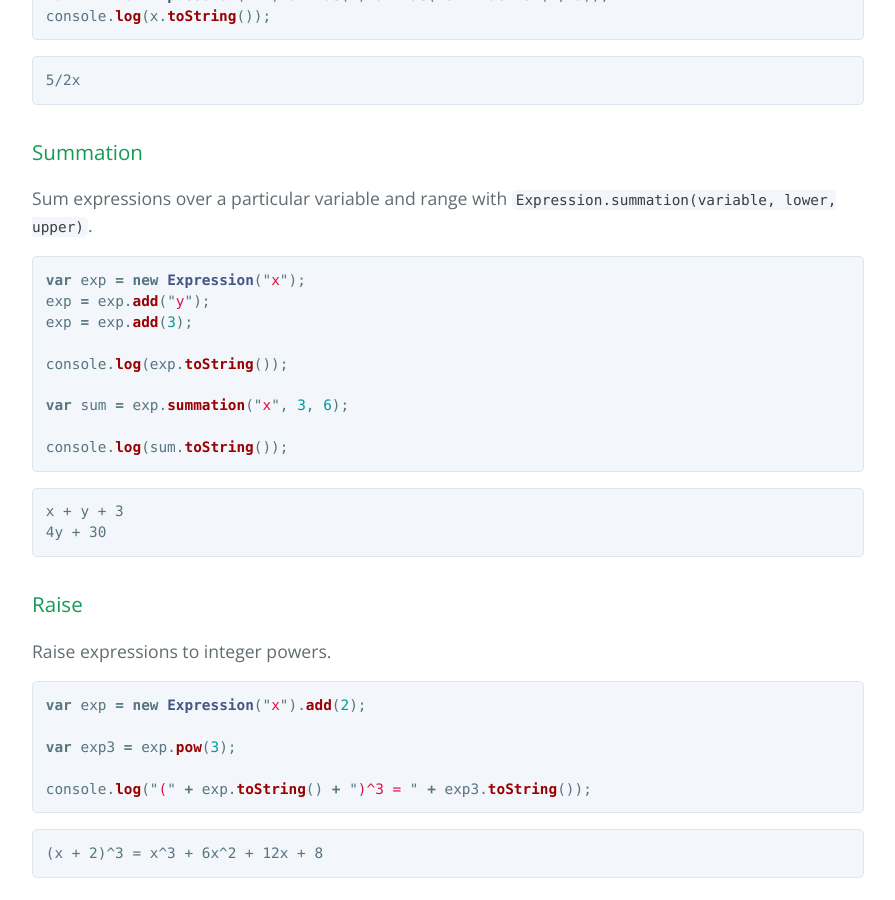
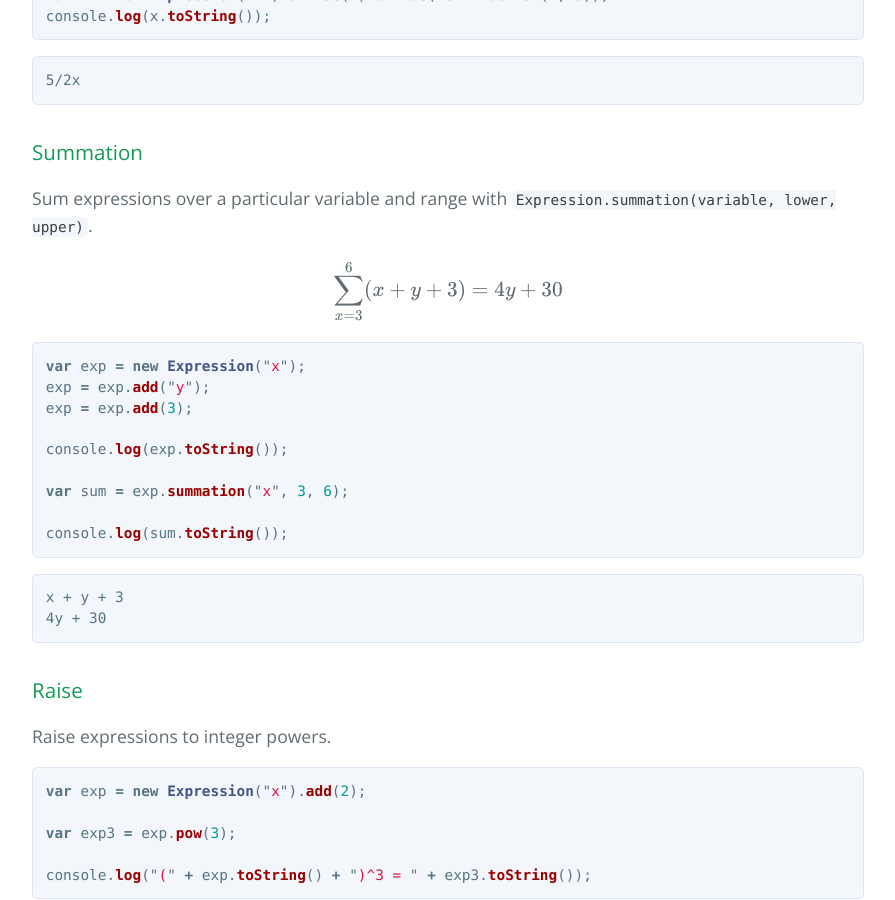
Before and after one commit to nicolewhite/algebra.js, a Jekyll site: the page built from index.md, in a window 1280 px wide and 900 px high, scrolled down 5089 px. Shown: the whole window, without its empty margins (192-1087 px from the left). Built offline with Jekyll 4.4.1, drawn with Linux system fonts in a browser that asks for light colours; nearby versions of some CDN libraries; Markdown is read by kramdown in place of the engine named in the settings; formulas are drawn with MathJax 3.

Commit message:
Add example in LaTeX for Expression.summation

````diff
--- a/index.md
+++ b/index.md
@@ -253,6 +253,8 @@ console.log(x.toString());
 ### <a name="expressions-summation"></a> Summation
 
 Sum expressions over a particular variable and range with `Expression.summation(variable, lower, upper)`.
+
+$$\sum\limits_{x=3}^6 (x + y + 3) = 4y + 30$$
 
 ```js
 var exp = new Expression("x");
````
